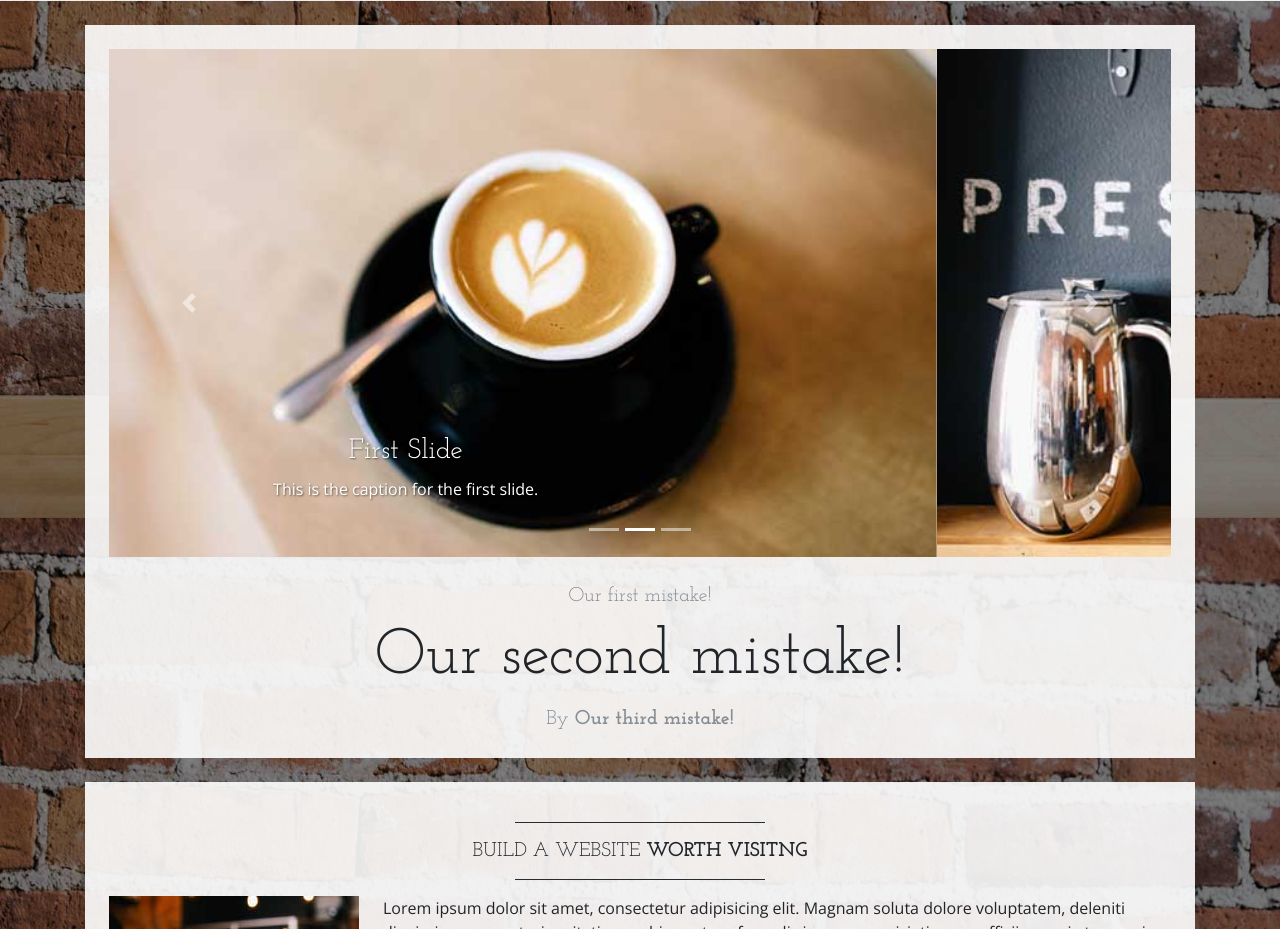
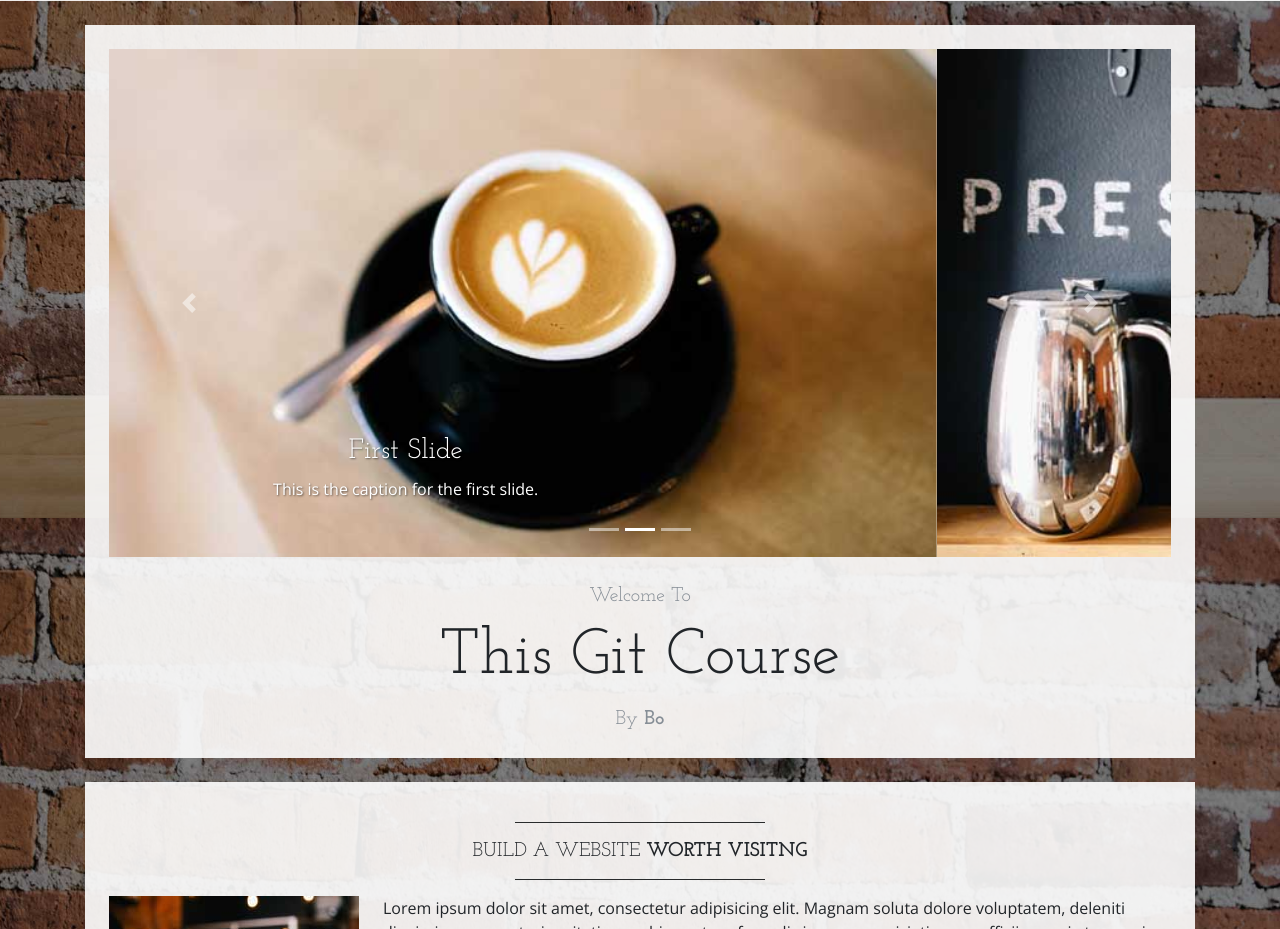
Before and after one commit to boslott/gitProject, a website: page index.html in a window 1280 px wide. Shown: the part 282-1211 px from the top of the page. Drawn offline with nearby package versions, Linux system fonts and the light colour scheme.

Commit message:
Revert "Commiting our third mistake, we left the other two in place"
This reverts commit 123fff14bdcc1d0c4e20109d4acc700210dc15b9.

```diff
--- a/index.html
+++ b/index.html
@@ -99,10 +99,10 @@
         </div>
         <!-- Welcome Message -->
         <div class="text-center mt-4">
-          <div class="text-heading text-muted text-lg">Our first mistake!</div>
-          <h1 class="my-2">Our second mistake!</h1>
+          <div class="text-heading text-muted text-lg">Welcome To</div>
+          <h1 class="my-2">This Git Course</h1>
           <div class="text-heading text-muted text-lg">By
-            <strong>Our third mistake!</strong>
+            <strong>Bo</strong>
           </div>
         </div>
       </div>
```
